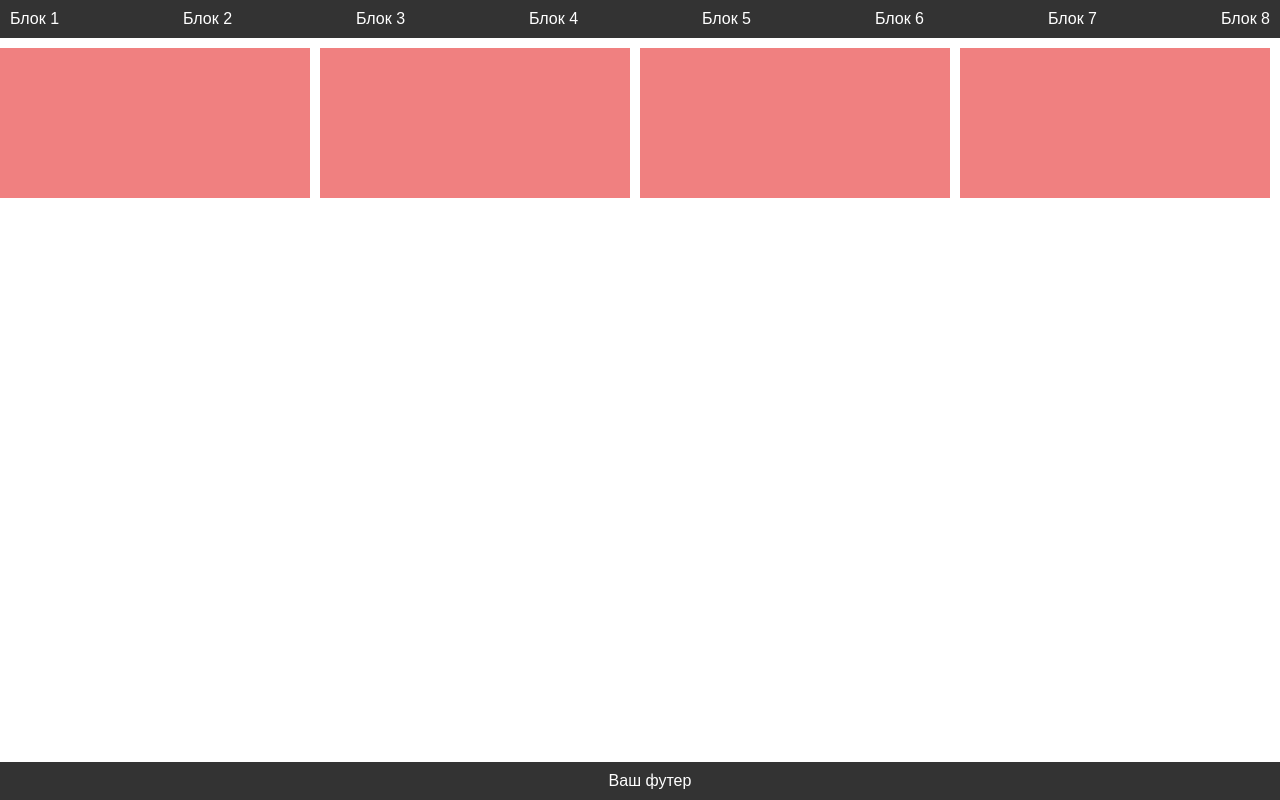
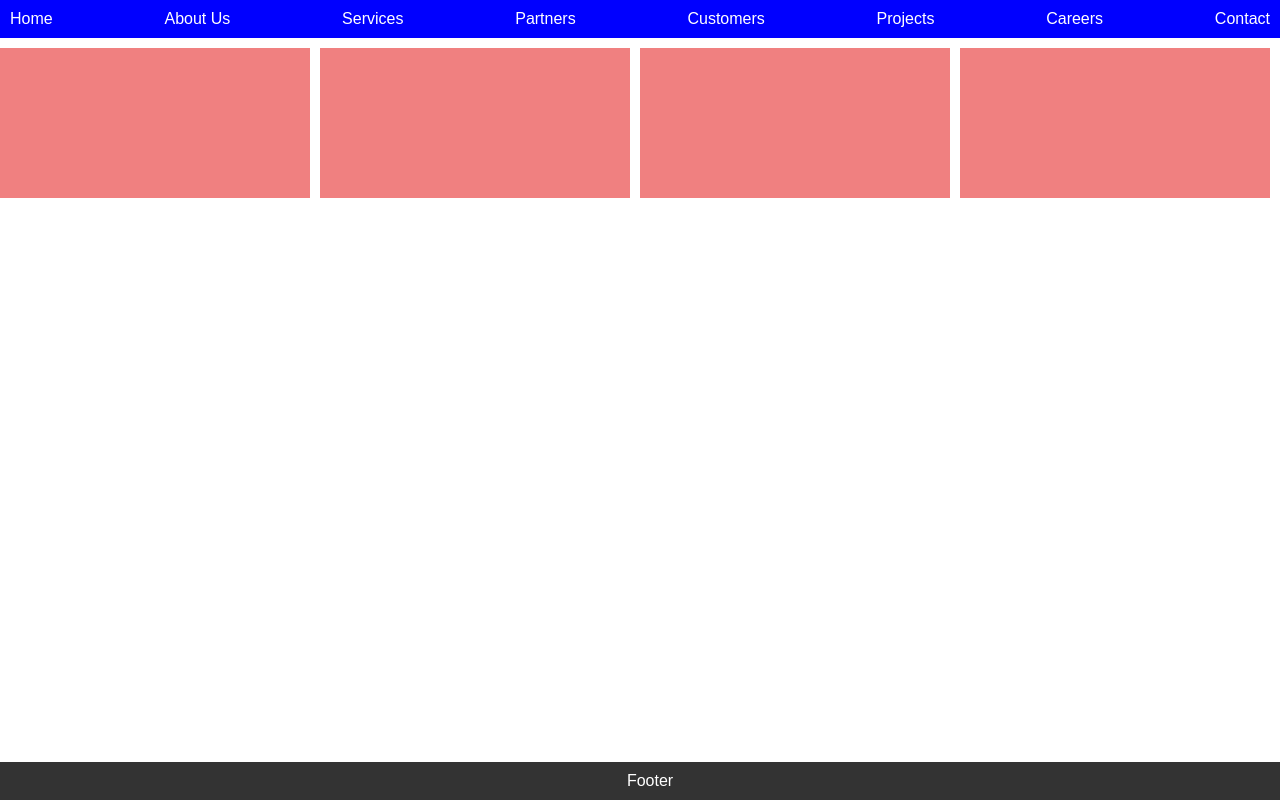
Before and after one commit to dsajkads/123456, a plain HTML site: page index.html in a window 1280 px wide. Drawn offline with Linux system fonts and the light colour scheme.

Commit message:
Update index.html

```diff
--- a/index.html
+++ b/index.html
@@ -15,7 +15,7 @@
         header {
             display: flex;
             justify-content: space-between;
-            background-color: #333;
+            background-color: #0000ff;
             color: #fff;
             padding: 10px;
         }
@@ -60,14 +60,14 @@
 
 <body>
     <header>
-        <div>Блок 1</div>
-        <div>Блок 2</div>
-        <div>Блок 3</div>
-        <div>Блок 4</div>
-        <div>Блок 5</div>
-        <div>Блок 6</div>
-        <div>Блок 7</div>
-        <div>Блок 8</div>
+        <div>Home</div>
+        <div>About Us</div>
+        <div>Services</div>
+        <div>Partners</div>
+        <div>Customers</div>
+        <div>Projects</div>
+        <div>Careers</div>
+        <div>Contact</div>
     </header>
 
     <rectangle></rectangle>
@@ -82,7 +82,7 @@
         <vertical-rectangle></vertical-rectangle>
     </vertical>
 
-    <footer>Ваш футер</footer>
+    <footer>Footer</footer>
 </body>
 
 </html>
```
